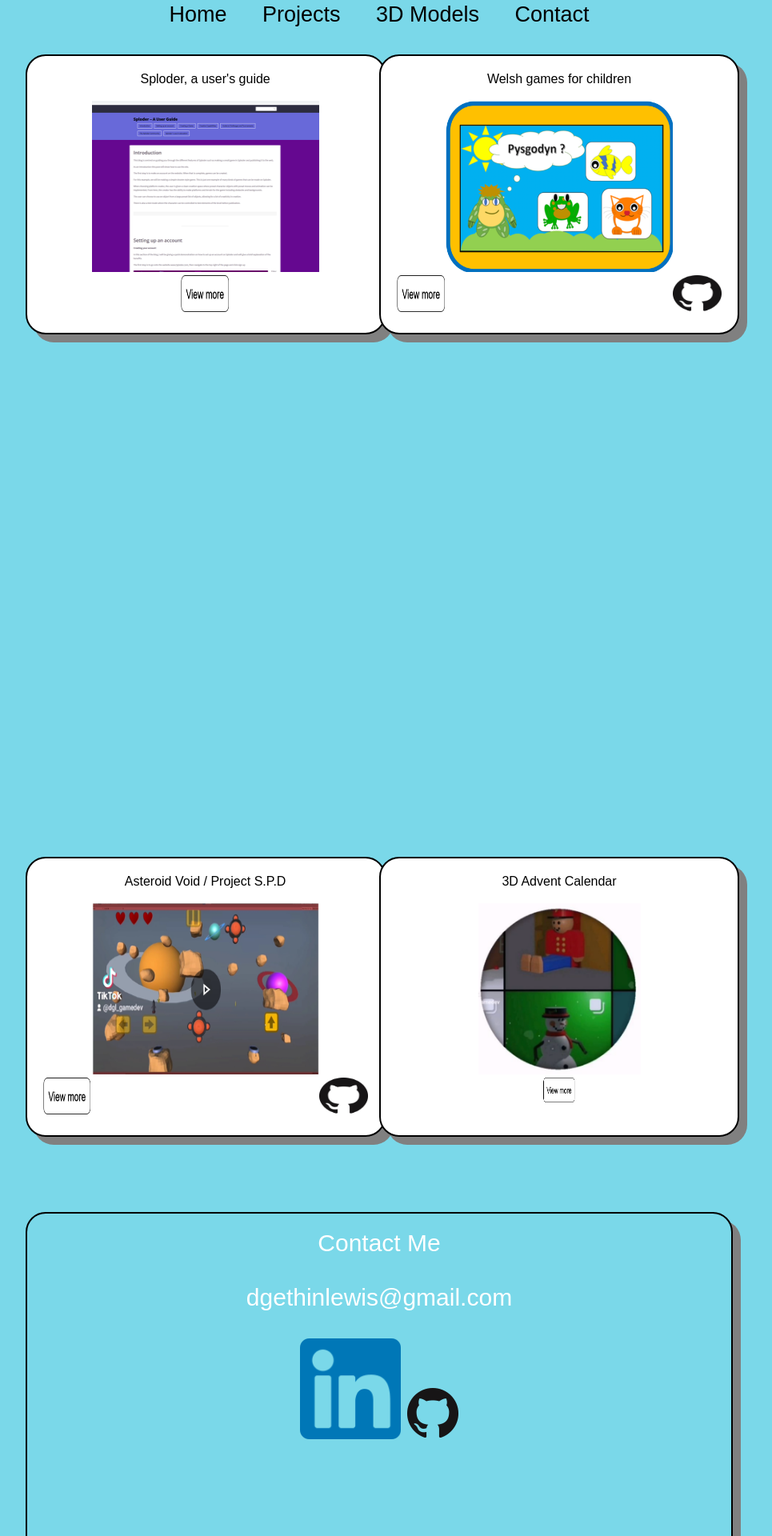
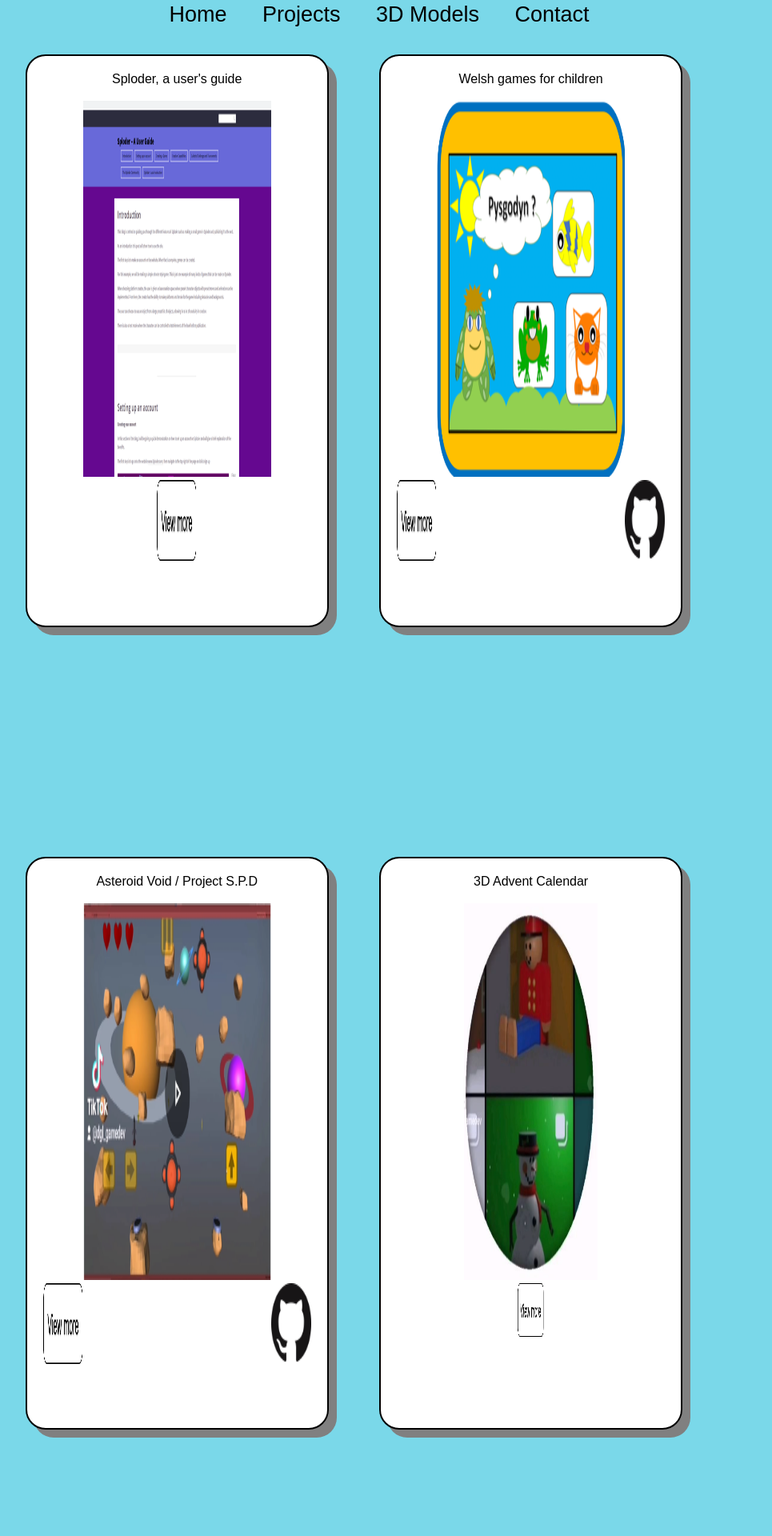
Before and after one commit to gethlew/gethlew.github.io, a PHP site: page /ProjectsPage.html in a window 1280 px wide. Shown: the part 673-2593 px from the top of the page at 80% size, without its empty margins (166-1131 px from the left). Run offline with PHP 8.4, Linux system fonts and the light colour scheme.

Commit message:
CSS changed to percentage proj page

```diff
--- a/PortAD.css
+++ b/PortAD.css
@@ -67,8 +67,8 @@ body {font-family: Arial, Helvetica, sans-serif;
   padding: 20px;
   left: 15%;
   color: #000;
-  width: 450px;
-  height: 350px;
+  width: 30%;
+  height: 100%;
   box-shadow: 10px 10px grey;
   background-color: rgb(255, 255, 255);
 
@@ -82,8 +82,8 @@ body {font-family: Arial, Helvetica, sans-serif;
   padding: 20px;
   left: 50%;
   color: #000;
-  width: 450px;
-  height: 350px;
+  width: 30%;
+  height: 100%;
   box-shadow: 10px 10px grey;
   background-color: rgb(255, 255, 255);
 
@@ -98,8 +98,8 @@ body {font-family: Arial, Helvetica, sans-serif;
   left: 50%;
   top: 240%;
   color: #000;
-  width: 450px;
-  height: 350px;
+  width: 30%;
+  height: 100%;
   box-shadow: 10px 10px grey;
   background-color: rgb(255, 255, 255);
 
@@ -114,8 +114,8 @@ body {font-family: Arial, Helvetica, sans-serif;
   left: 15%;
   top: 240%;
   color: #000;
-  width: 450px;
-  height: 350px;
+  width: 30%;
+  height: 100%;
   box-shadow: 10px 10px grey;
   background-color: rgb(255, 255, 255);
 
@@ -224,8 +224,8 @@ body {font-family: Arial, Helvetica, sans-serif;
     color: rgb(255, 255, 255);
     font-size: 30px;
     width: 70%;
-    height: 70%;
-    top: 300%;
+    height: 100%;
+    top: 500%;
     box-shadow: 10px 10px grey;
     background-color: rgb(122, 216, 233);
 }
@@ -273,8 +273,6 @@ body {font-family: Arial, Helvetica, sans-serif;
   box-shadow: 10px 10px grey;
   background-color: rgb(255, 255, 255);
 }
-
-
 @media screen and (max-width: 1250px) {
 
   #about {
--- a/ProjectsPage.html
+++ b/ProjectsPage.html
@@ -60,7 +60,7 @@
   dgethinlewis@gmail.com
   <br>
   <br>
-  <a href="https://www.linkedin.com/in/gethin-lewis-141388200/"><img src="Lin.png" alt="HTML5 Icon" width="15%"></a>
+  <a href="https://www.linkedin.com/in/gethin-lewis-141388200/"><img src="Lin.png" alt="HTML5 Icon" width="7%"></a>
   <a href="https://github.com/gethlew"><img src="GitHub-Mark-64px.png" alt="HTML5 Icon"></a>
 </p>
 </body>
```
